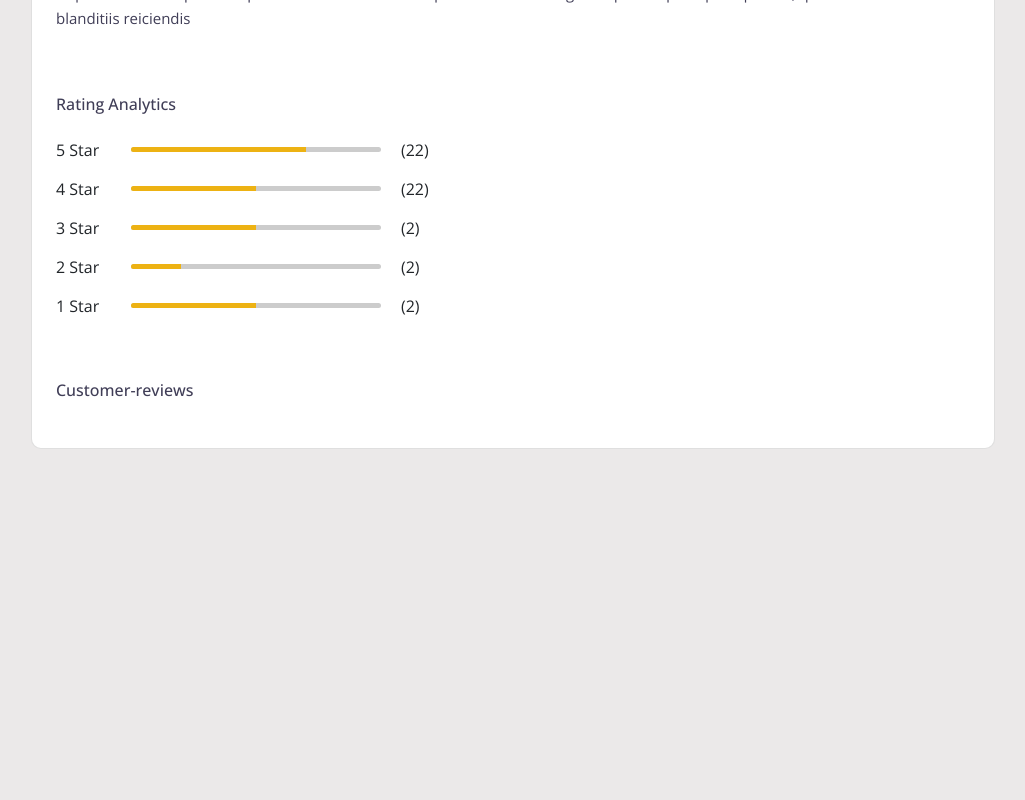
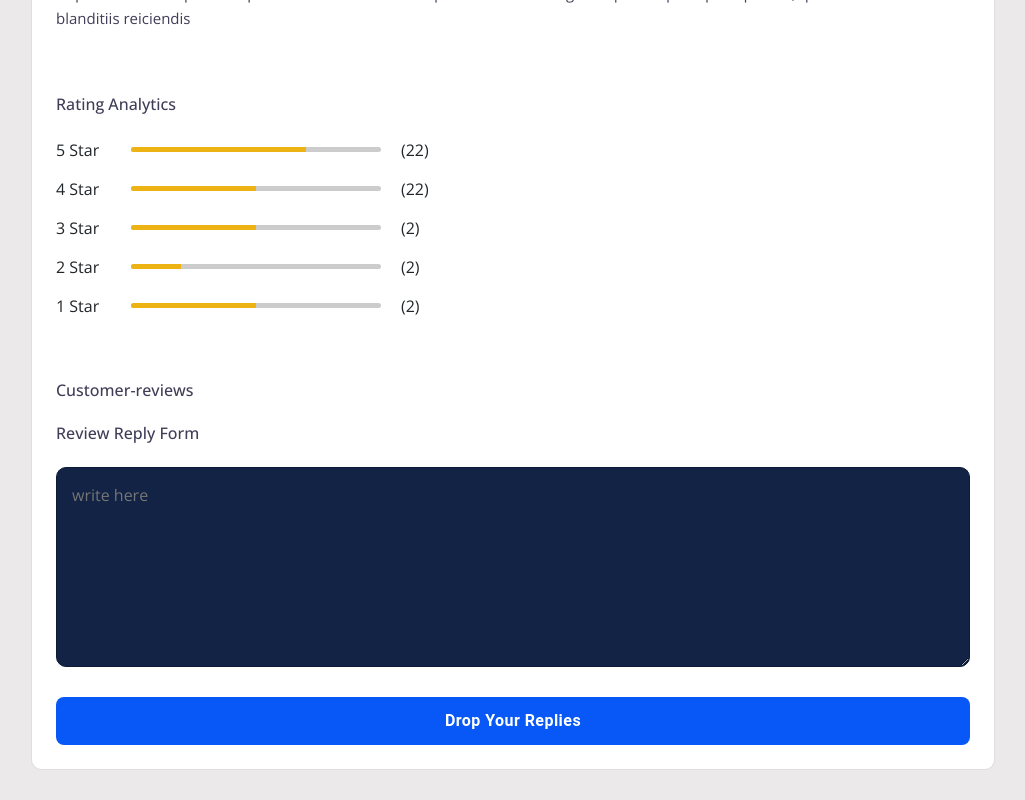
Before and after one commit to shahkenil01/Admin-Dashboard, a React (Create React App) app: page /product/details in a window 1280 px wide. Shown: the part 940-1740 px from the top of the page, without its empty margins (255-1280 px from the left). Before the commit the page ends 1419 px from the top, so only its background shows below. Built offline with nearby package versions, Linux system fonts and the light colour scheme.

Commit message:
Quick update

```diff
--- a/src/App.css
+++ b/src/App.css
@@ -971,3 +971,18 @@ body.light .productDetailsSEction .productInfo .icon svg {
   flex: 0 0 25%;
   padding-left: 20px;
   width: 25%;}
+
+.reviewForm {
+  width: 100%;}
+textarea {
+  overflow: auto;
+  resize: vertical;}
+.reviewForm textarea {
+  background: #132345 !important;
+  border: 1px solid #0d1a36 !important;
+  border-radius: 10px;
+  color: #ffffffb3;
+  height: 200px;
+  outline: #ffdead !important;
+  padding: 15px;
+  width: 100%;}
--- a/src/pages/ProductDetails/index.js
+++ b/src/pages/ProductDetails/index.js
@@ -1,5 +1,5 @@
 import React, { useRef } from "react";
-import { Breadcrumbs, Typography, Link as MuiLink } from '@mui/material';
+import { Breadcrumbs, Typography, Link as MuiLink, Button } from '@mui/material';
 import { Link } from 'react-router-dom';
 import { IoMdHome } from "react-icons/io";
 import Slider from "react-slick";
@@ -306,6 +306,12 @@ const ProductDetails = () => {
           <h6 class="mt-4 mb-4">Customer-reviews</h6>
 
 
+          <h6 class="mt-4 mb-4">Review Reply Form</h6>
+          <form className="reviewForm">
+            <textarea placeholder="write here "></textarea>
+            <Button className="btn-blue btn-big btn-lg w-100 mt-4">Drop Your Replies</Button>
+          </form>
+
         </div>
       </div>
     </div>
```
